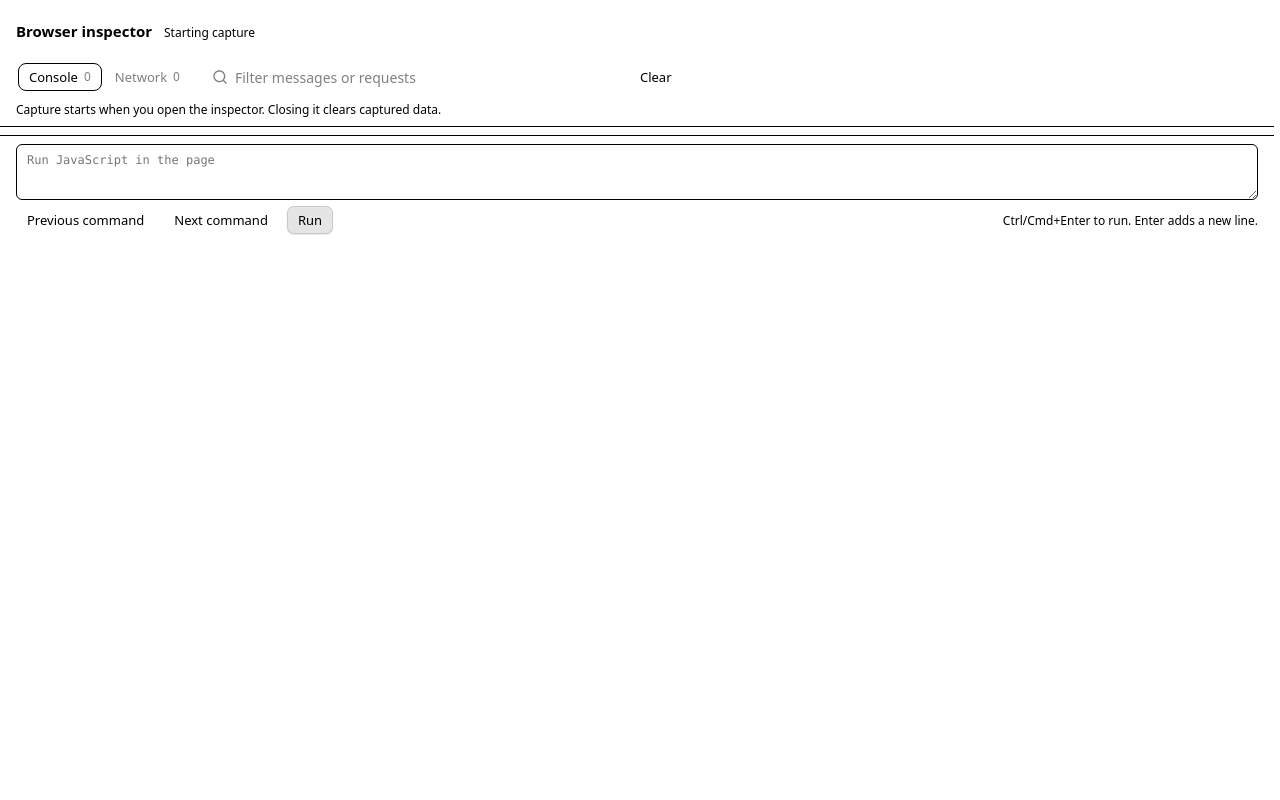
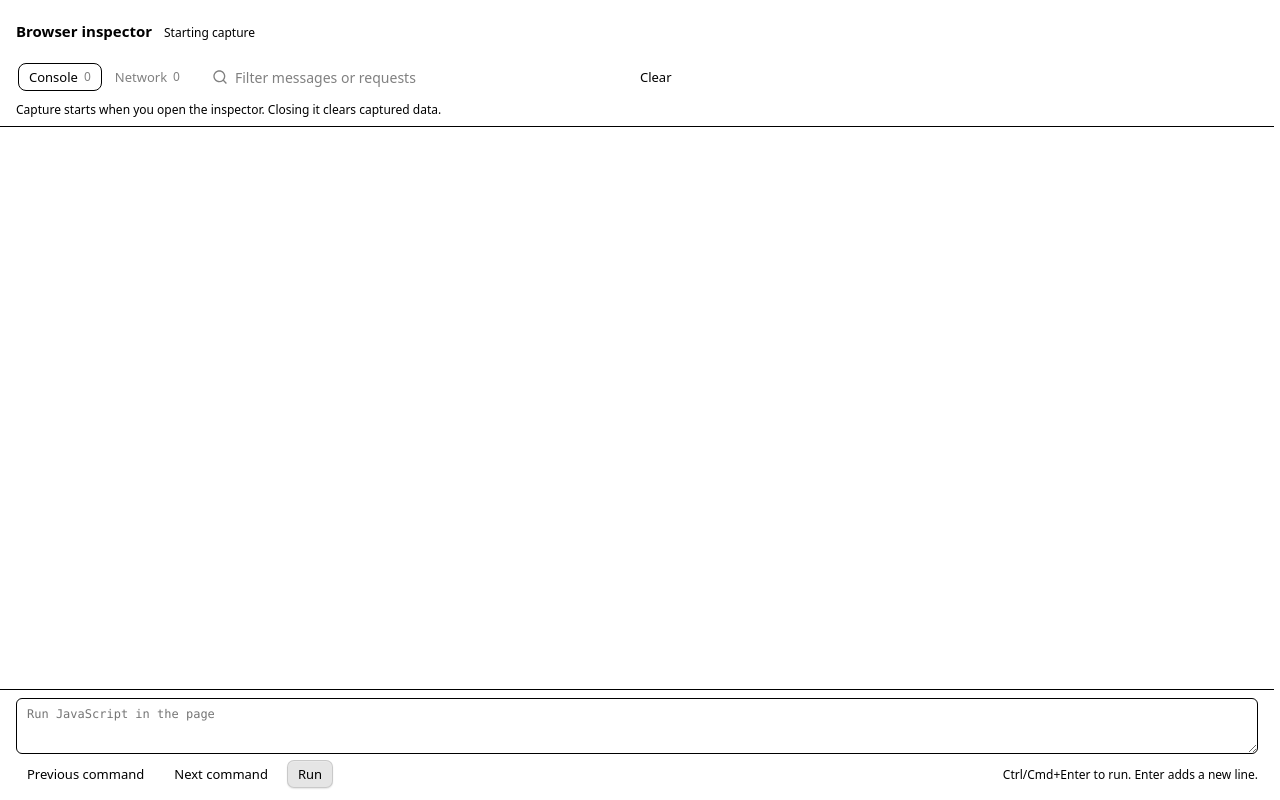
Before and after one commit to JosueGalRe/openchamber-server-browser, a website: page panel/inspector.html in a window 1280 px wide. Drawn offline with Linux system fonts and the light colour scheme.

Commit message:
Keep the Browser inspector's lists filling the page when no banner shows, instead of shrinking to their rows above the prompt

```diff
--- a/panel/inspector.html
+++ b/panel/inspector.html
@@ -21,7 +21,8 @@
       .hint { margin: 0; color: var(--oc-muted, currentColor); font-size: 12px; }
       .banner:empty { display: none; }
       .banner { padding: 8px 16px 0; }
-      .body { min-height: 0; overflow: hidden; }
+      /* Its own row: an empty banner leaves the grid, and the body would take its auto row. */
+      .body { grid-row: 3; min-height: 0; overflow: hidden; }
       .view { display: grid; height: 100%; min-height: 0; }
       .view[hidden], .empty[hidden], .details[hidden] { display: none; }
       .empty { padding: 48px 16px; }
```
